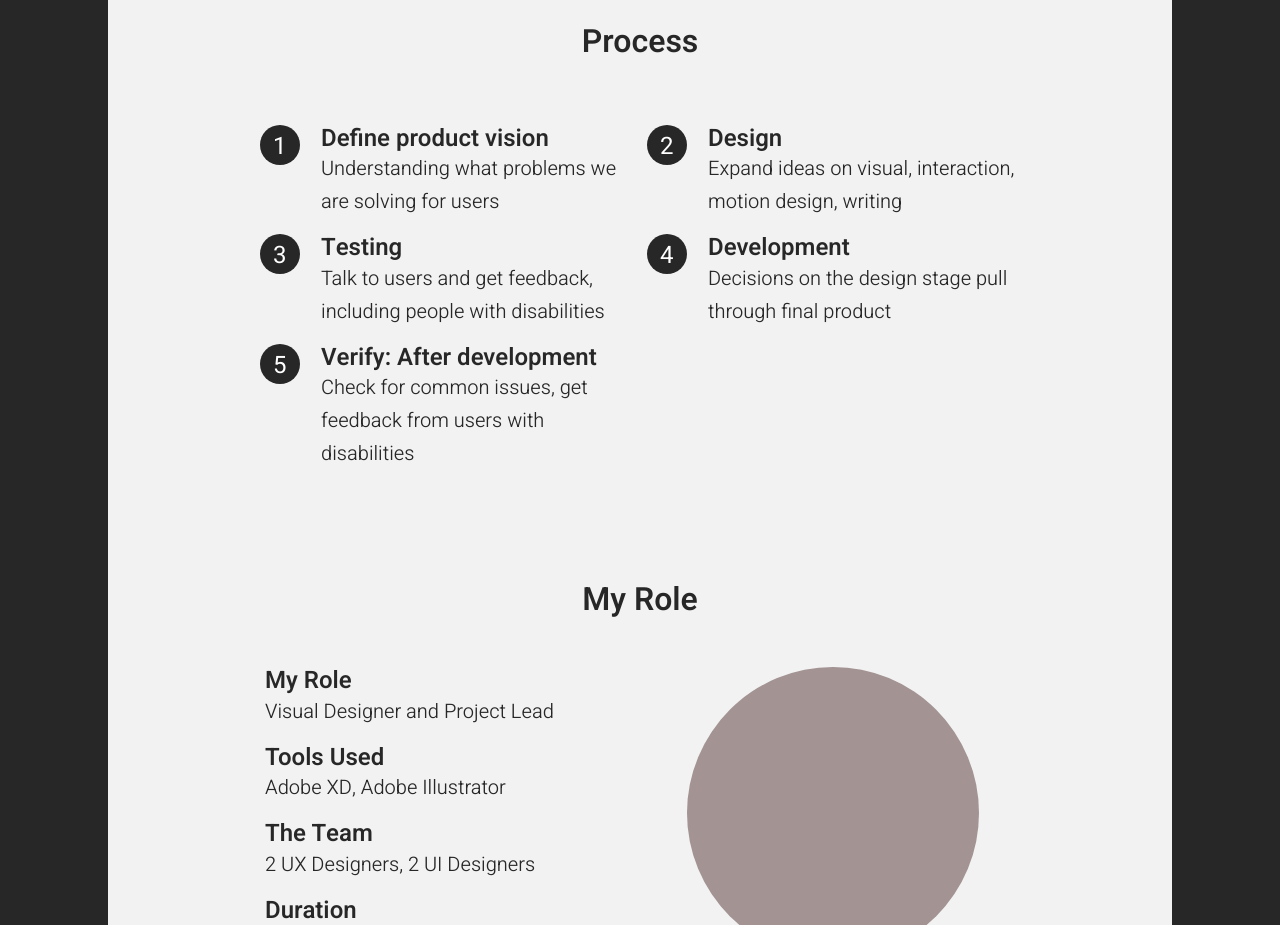
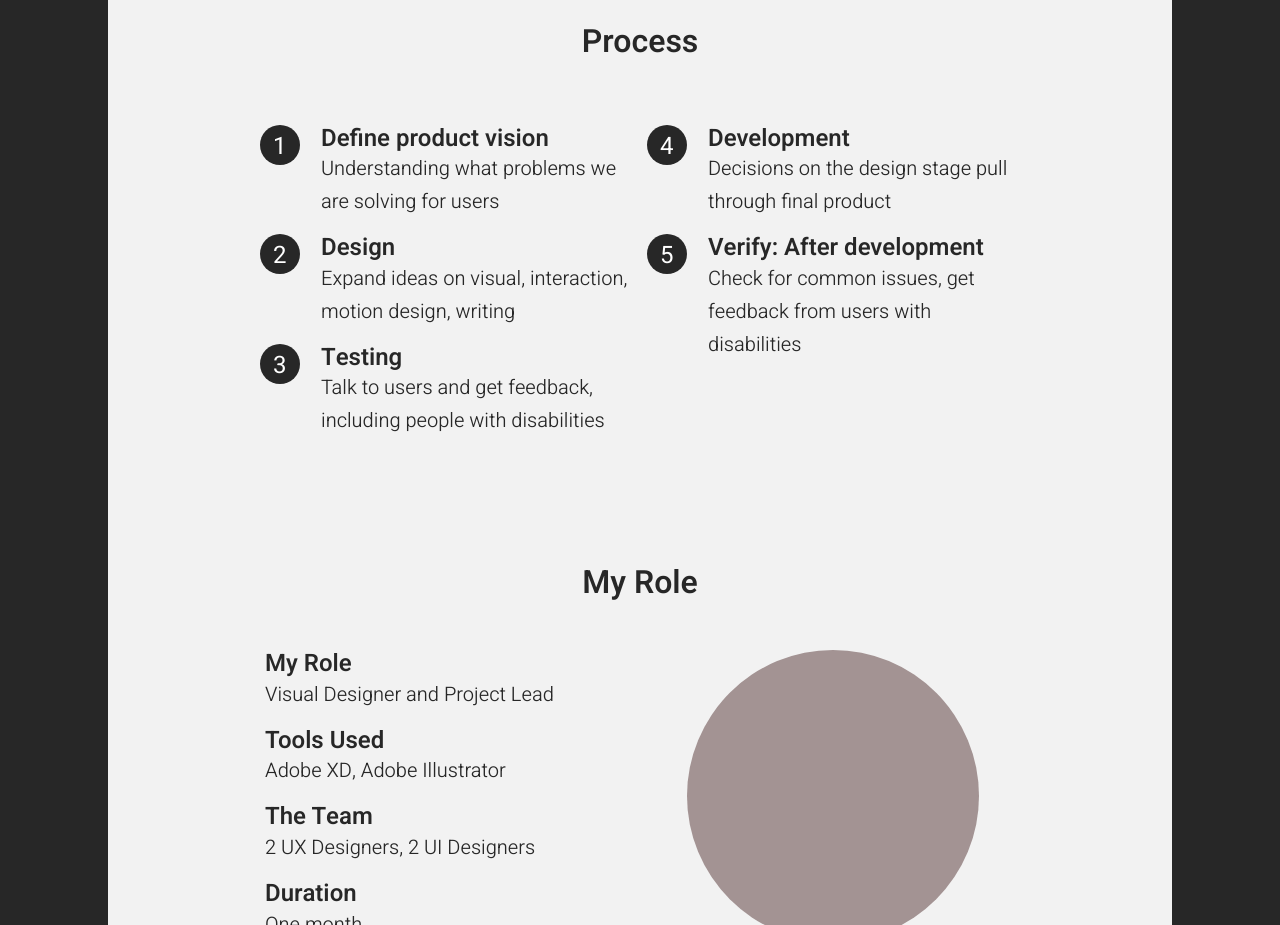
Before and after one commit to skey08/michelle-lana, a website: page cupcakes-for-everyone.html in a window 1280 px wide. Shown: the part 1840-2765 px from the top of the page. Drawn offline with Linux system fonts and the light colour scheme.

Commit message:
fix column circles list

```diff
--- a/styles/lists.scss
+++ b/styles/lists.scss
@@ -50,12 +50,14 @@
     }
 
     @include mobile-break {
-        display: grid;
+        // display: grid;
+        column-count: 2;
         column-gap: 4rem;
-        grid-template-columns: repeat(auto-fill, minmax(300px,1fr));
+        grid-template-columns: repeat(auto-fill, minmax(300px,2fr));
     }
 
     li {
+        display: inline-block;
         counter-increment: item;
         position: relative;
 
```
Also changed, not shown: css/styles.css, 1 other file.
